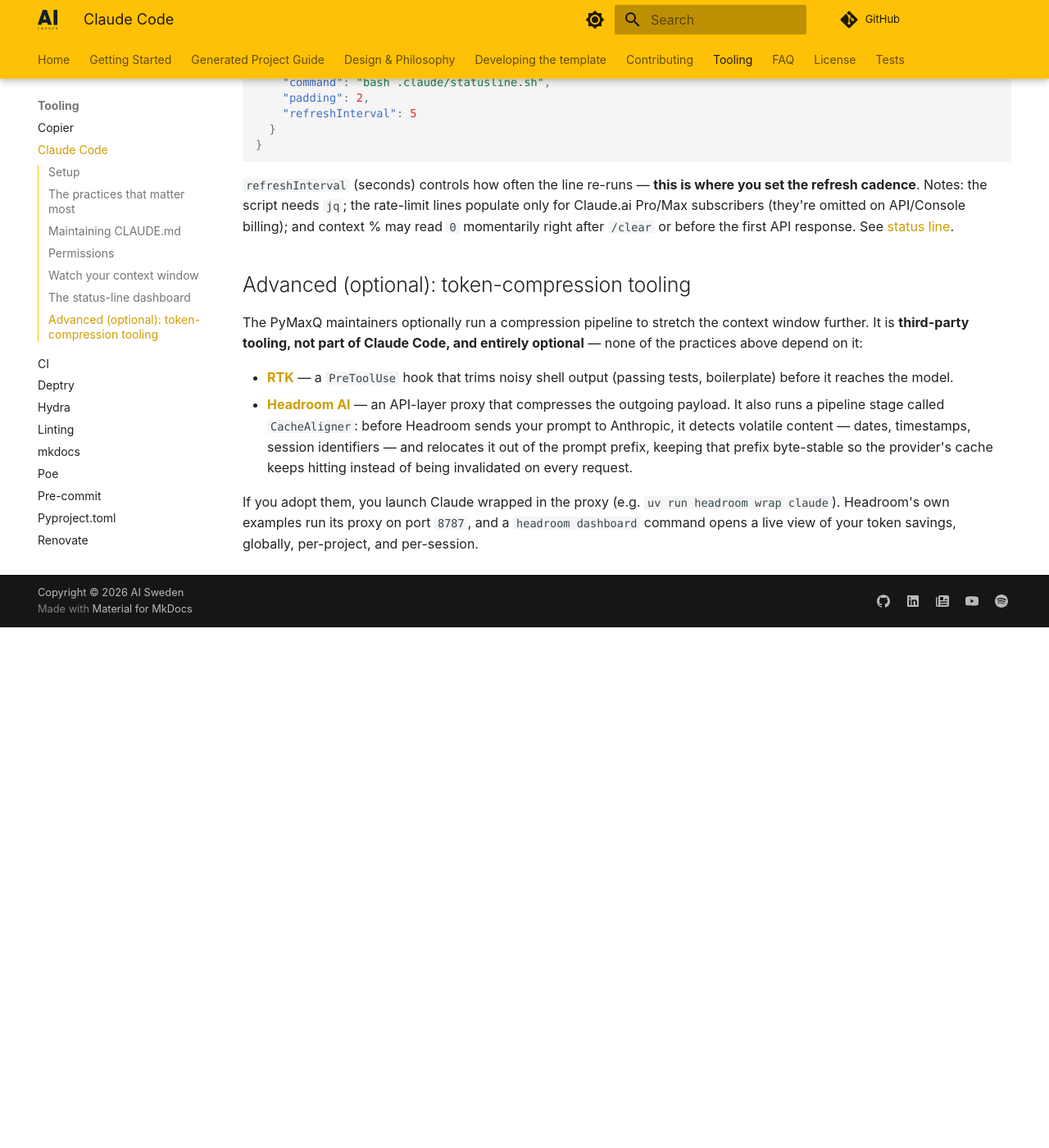
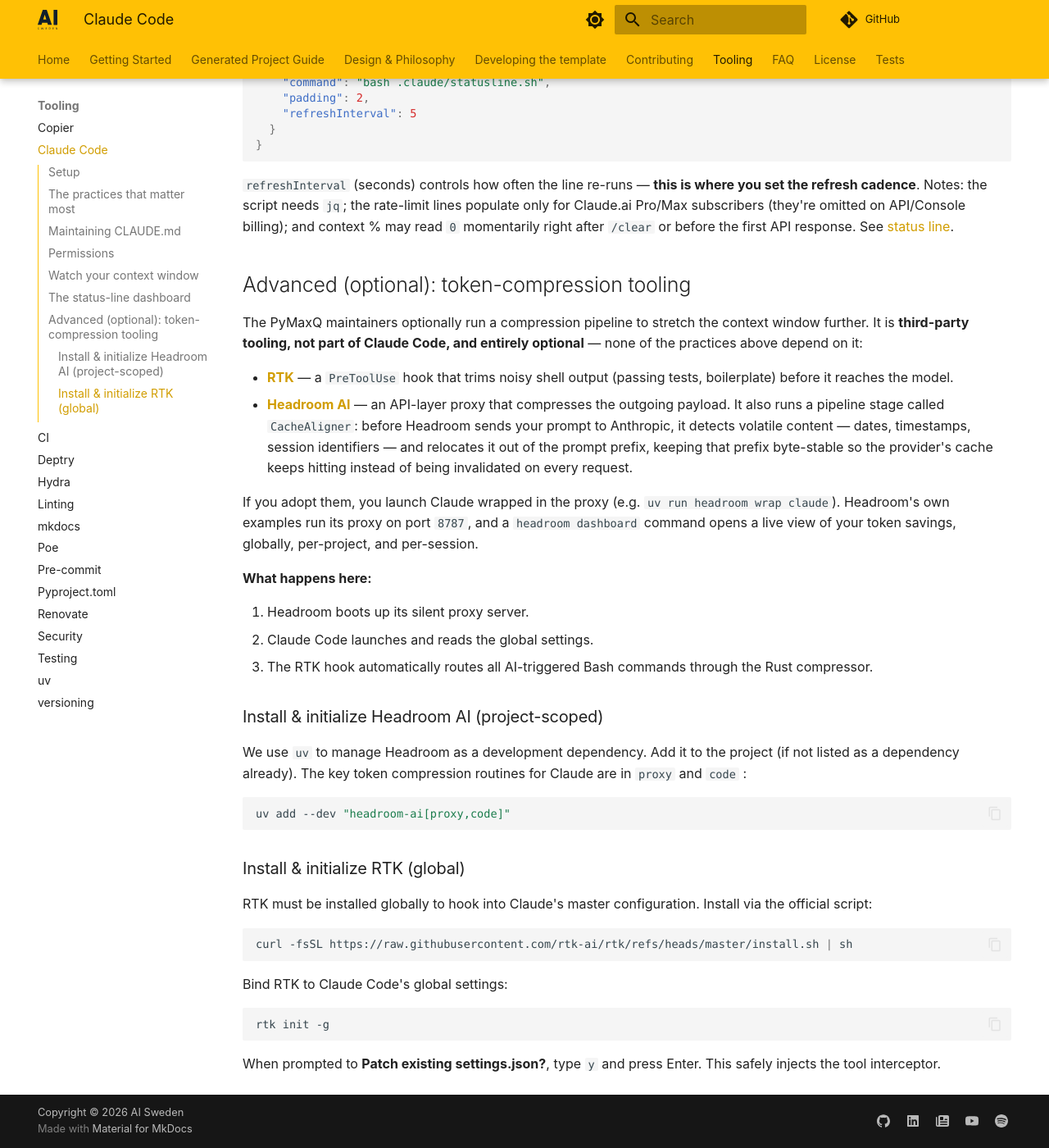
Before and after one commit to aidotse/pymaxq, an MkDocs documentation site: the page built from docs/claude-code.md, in a window 1280 px wide and 1400 px high, scrolled down 2284 px. Shown: the whole window at 82% size. Built offline with MkDocs 1.6.1 and Material for MkDocs 9.7.7, drawn with Linux system fonts in a browser that asks for light colours; comment, search, counter and statistics services are not loaded; before the commit the page ends 3049 px from its top, so only the background shows below that.

Commit message:
fix: claude docs

````diff
--- a/docs/claude-code.md
+++ b/docs/claude-code.md
@@ -124,3 +124,34 @@
 If you adopt them, you launch Claude wrapped in the proxy (e.g. `uv run headroom wrap claude`). Headroom's own examples
 run its proxy on port `8787`, and a `headroom dashboard` command opens a live view of your token savings, globally,
 per-project, and per-session.
+
+**What happens here:**
+
+1. Headroom boots up its silent proxy server.
+1. Claude Code launches and reads the global settings.
+1. The RTK hook automatically routes all AI-triggered Bash commands through the Rust compressor.
+
+### Install & initialize Headroom AI (project-scoped)
+
+We use `uv` to manage Headroom as a development dependency. Add it to the project (if not listed as a dependency
+already). The key token compression routines for Claude are in `proxy` and `code` :
+
+```bash
+uv add --dev "headroom-ai[proxy,code]"
+```
+
+### Install & initialize RTK (global)
+
+RTK must be installed globally to hook into Claude's master configuration. Install via the official script:
+
+```bash
+curl -fsSL https://raw.githubusercontent.com/rtk-ai/rtk/refs/heads/master/install.sh | sh
+```
+
+Bind RTK to Claude Code's global settings:
+
+```bash
+rtk init -g
+```
+
+When prompted to **Patch existing settings.json?**, type `y` and press Enter. This safely injects the tool interceptor.
````
